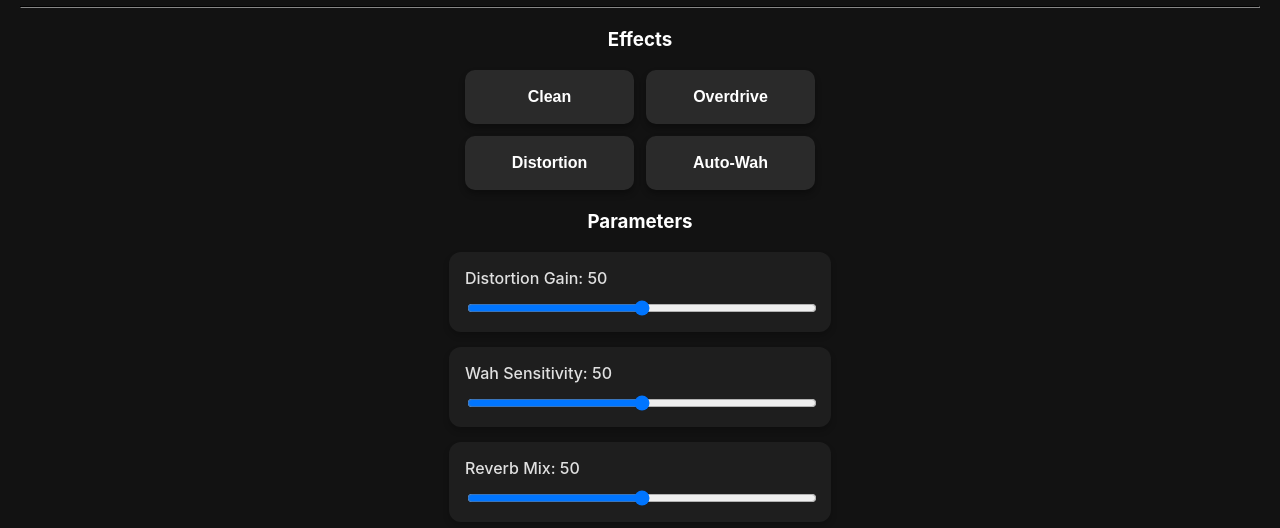
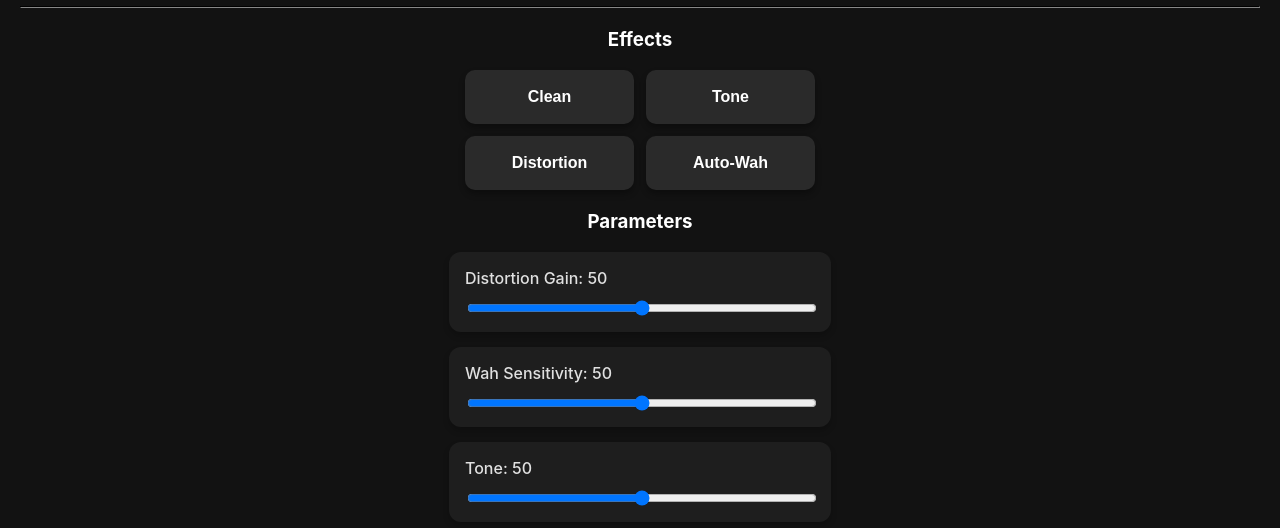
Before and after one commit to skittlz365/HaroldBox-GuitarPedal, a plain HTML site: page index.html in a window 1280 px wide. Shown: the part 195-723 px from the top of the page. Drawn offline with Linux system fonts and the light colour scheme.

```diff
--- a/index.html
+++ b/index.html
@@ -95,7 +95,7 @@
   <h3>Effects</h3>
   <div class="effect-grid">
     <button class="effect-btn" onclick="sendCommand('CLEAN')">Clean</button>
-    <button class="effect-btn" onclick="sendCommand('OVERDRIVE')">Overdrive</button>
+    <button class="effect-btn" onclick="sendCommand('TONE')">Tone</button>
     <button class="effect-btn" onclick="sendCommand('DISTORTION')">Distortion</button>
     <button class="effect-btn" onclick="sendCommand('AUTOWAH')">Auto-Wah</button>
   </div>
@@ -112,8 +112,8 @@
   </div>
 
   <div class="slider-container">
-    <label>Reverb Mix: <span id="revVal">50</span></label>
-    <input type="range" min="0" max="100" value="50" oninput="updateSlider('REV_MIX', this.value, 'revVal')">
+    <label>Tone: <span id="revVal">50</span></label>
+    <input type="range" min="0" max="100" value="50" oninput="updateSlider('TONE', this.value, 'revVal')">
   </div>
 
   <script>
```
